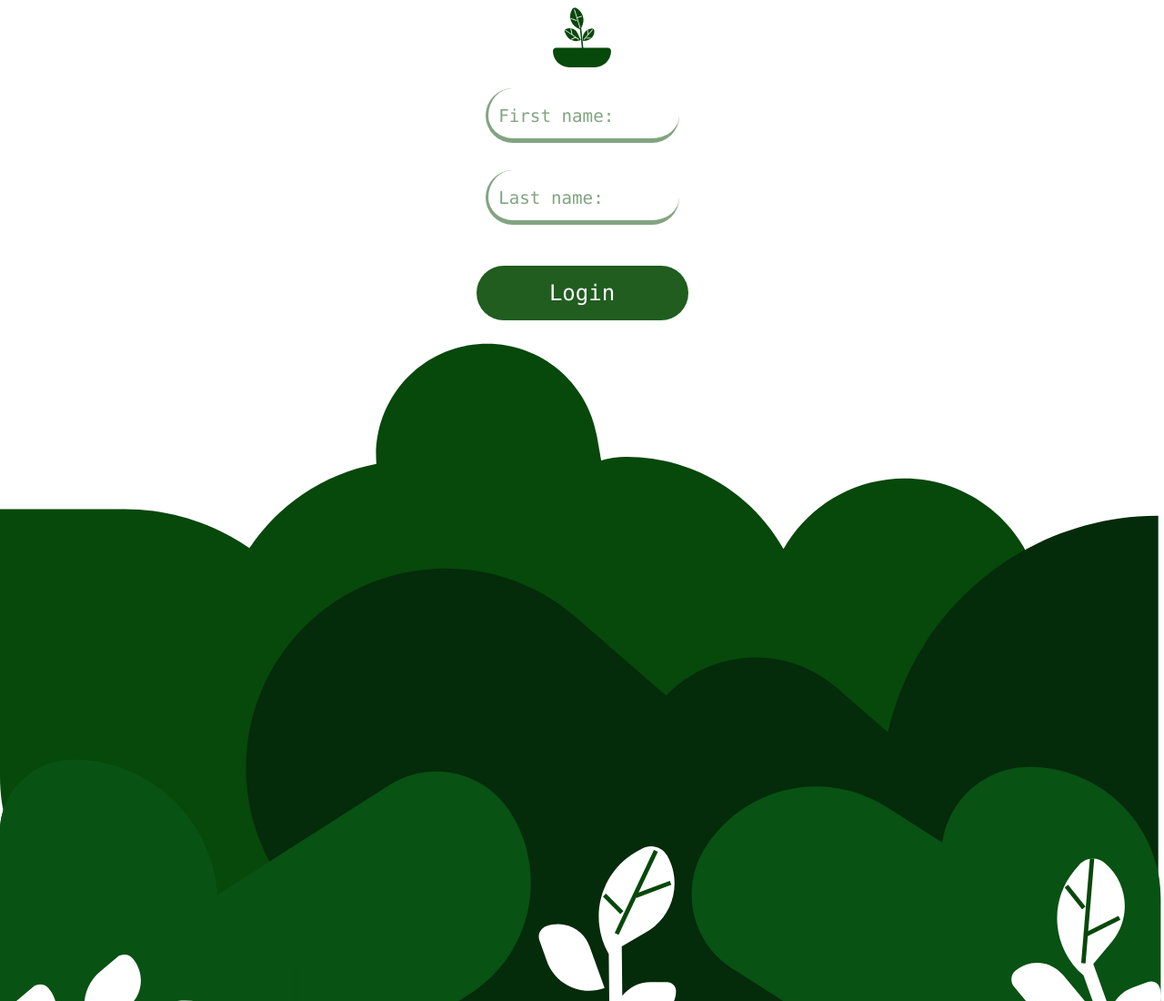
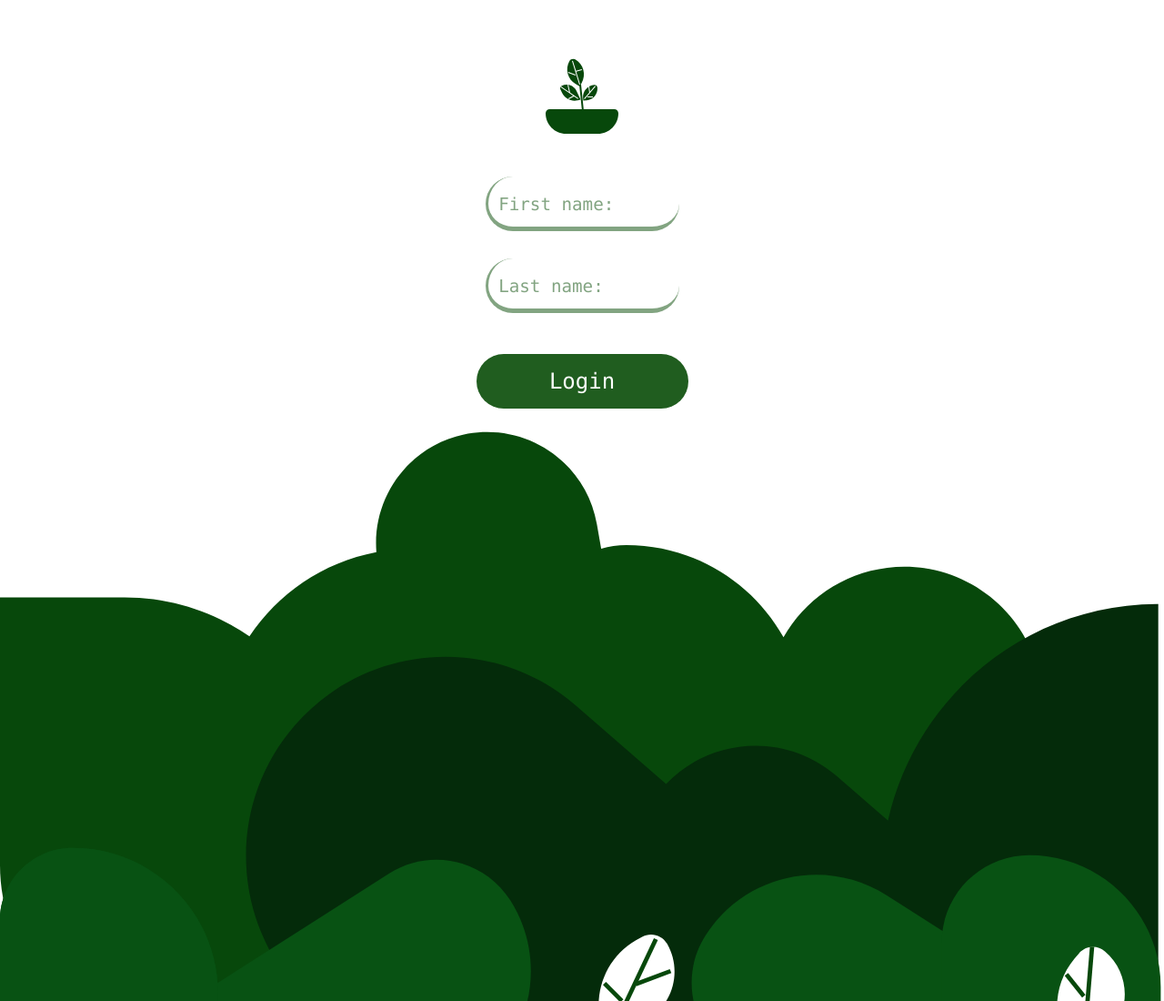
Before and after one commit to Elinaldo1/desafio-21-dias, a plain HTML site: page dia-11/index.html in a window 1280 px wide. Shown: the top 1100 px of the page at 91% size. Drawn offline with Linux system fonts and the light colour scheme.

Commit message:
refactor style eleven day

```diff
--- a/dia-11/style.css
+++ b/dia-11/style.css
@@ -16,6 +16,7 @@ body {
 
 form {
     display: flex;
+    margin-top: 3rem;
     flex-direction: column;
     align-items: center;
     justify-content: center;
@@ -96,5 +97,5 @@ img {
 }
 .top {
     width: 5rem;
-    padding: 0.5rem;
+    margin: 1rem 0 2rem 0
 }
```
